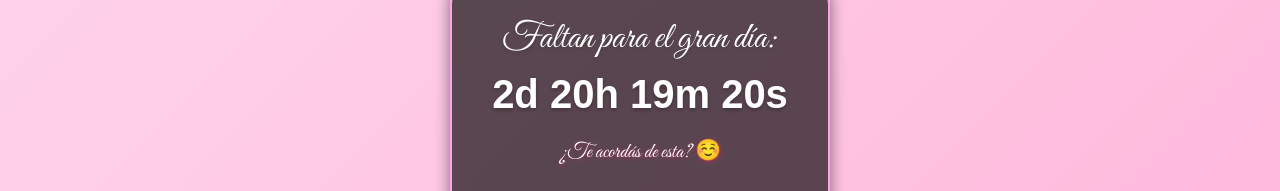
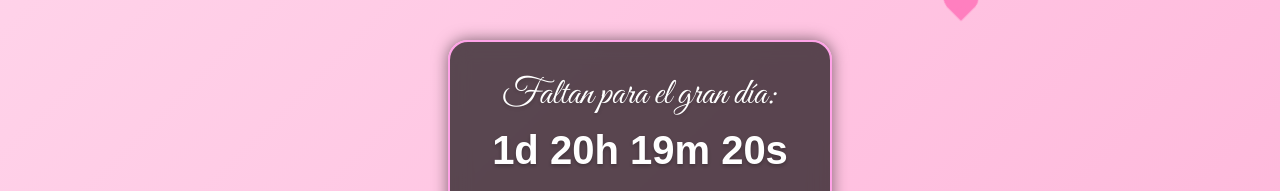
Before and after one commit to Arrecey/Pagina, a plain HTML site: page index.html in a window 1280 px wide. Shown: the part 212-403 px from the top of the page. Drawn offline with Linux system fonts and the light colour scheme.

Commit message:
prueba mensajes 2

```diff
--- a/index.html
+++ b/index.html
@@ -322,7 +322,7 @@
   </main>
 
   <script>
-    const targetDate = new Date("2025-07-02T00:00:00");
+    const targetDate = new Date("2025-07-01T00:00:00");
     const countdownEl = document.getElementById("countdown");
     const overlay = document.getElementById("overlay");
     const openBtn = document.getElementById("openBtn");
```
